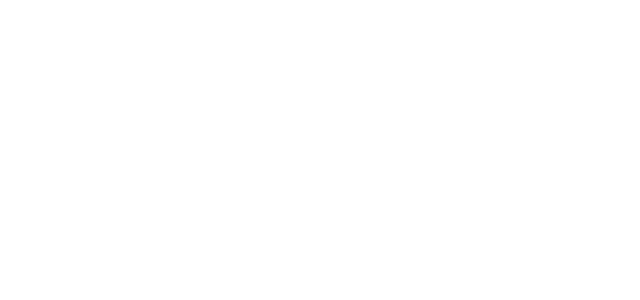
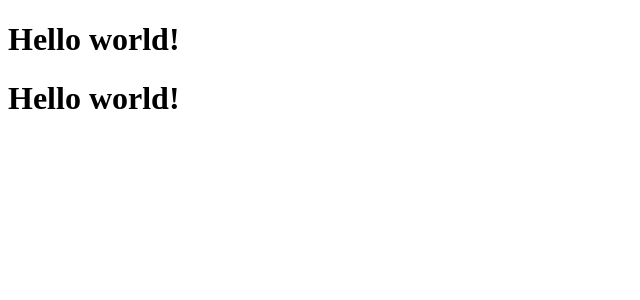
Before and after one commit to vladborisov182/react-redux-tutorial, a React (Create React App) app: page / in a window 1280 px wide. Shown: the top 300 px of the page, without its empty margins (0-640 px from the left). Built offline with nearby package versions, Linux system fonts and the light colour scheme.

Commit message:
first lesson and eslint

```diff
--- /dev/null
+++ b/src/apps/lesson_1/components/lesson_1.jsx
@@ -0,0 +1,22 @@
+import React from 'react'
+
+const Welcome = () => {
+  return <h1>Hello world!</h1>
+}
+
+class SuperWelcome extends React.Component {
+  render () {
+    return <h1>Hello world!</h1>
+  }
+}
+
+const Lesson = () => {
+  return (
+    <div>
+      <Welcome />
+      <SuperWelcome />
+    </div>
+  )
+}
+
+export default Lesson
--- a/src/index.js
+++ b/src/index.js
@@ -2,6 +2,7 @@ import React from 'react';
 import ReactDOM from 'react-dom';
 import App from './App';
 import registerServiceWorker from './registerServiceWorker';
+import Lesson from './apps/lesson_1/components/lesson_1'
 
-ReactDOM.render(<App />, document.getElementById('root'));
+ReactDOM.render(<Lesson />, document.getElementById('root'));
 registerServiceWorker();
```
Also changed, not shown: package.json (+9 -1 lines), .eslintrc.json (added), 1 other file (tests, documents, lock files or other folders).
